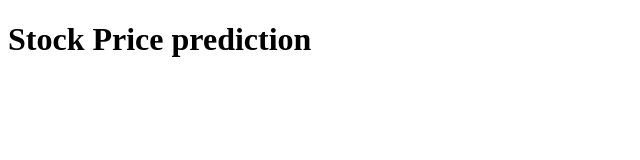
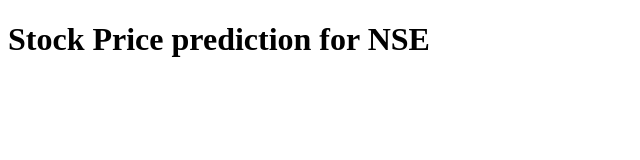
Before and after one commit to smmca2023/StockPrice_Prediction, a plain HTML site: page index.html in a window 1280 px wide. Shown: the whole page, without its empty margins (0-640 px from the left). Drawn offline with Linux system fonts and the light colour scheme.

Commit message:
Good to go...

```diff
--- a/index.html
+++ b/index.html
@@ -6,8 +6,7 @@
     <title>Document</title>
 </head>
 <body>
-    <H1>Stock Price prediction
-
+    <H1>Stock Price prediction for NSE
     </H1>
 </body>
 </html>
```
